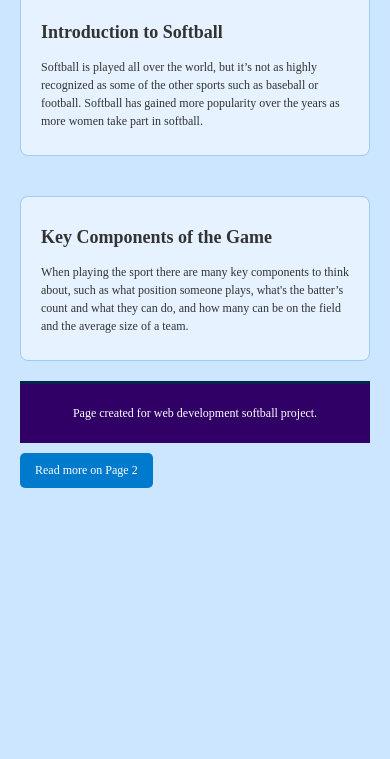
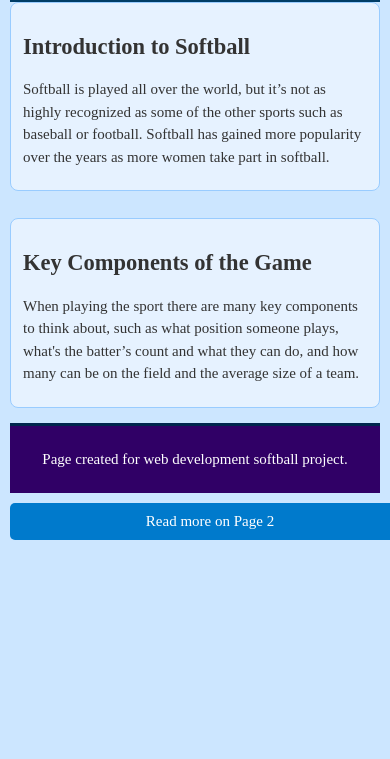
Before and after one commit to APettit1112/WebDevelopment-Softball, a plain HTML site: page index.html in a window 390 px wide. Shown: the part 85-844 px from the top of the page. Drawn offline with Linux system fonts and the light colour scheme.

Commit message:
Media Query sizing

```diff
--- a/css/style.css
+++ b/css/style.css
@@ -71,3 +71,28 @@ body {
     flex-direction: column;
   }
 }
+@media (max-width: 600px) {
+  body {
+    font-size: 15px;
+    padding: 10px;
+  }
+
+  #content-wrapper {
+    flex-direction: column;
+    gap: 12px;
+  }
+
+  .content-section {
+    padding: 12px;
+    margin-bottom: 15px;
+  }
+
+  .button-link {
+    width: 100%;
+    text-align: center;
+  }
+
+  header, footer {
+    text-align: center;
+  }
+}
```
